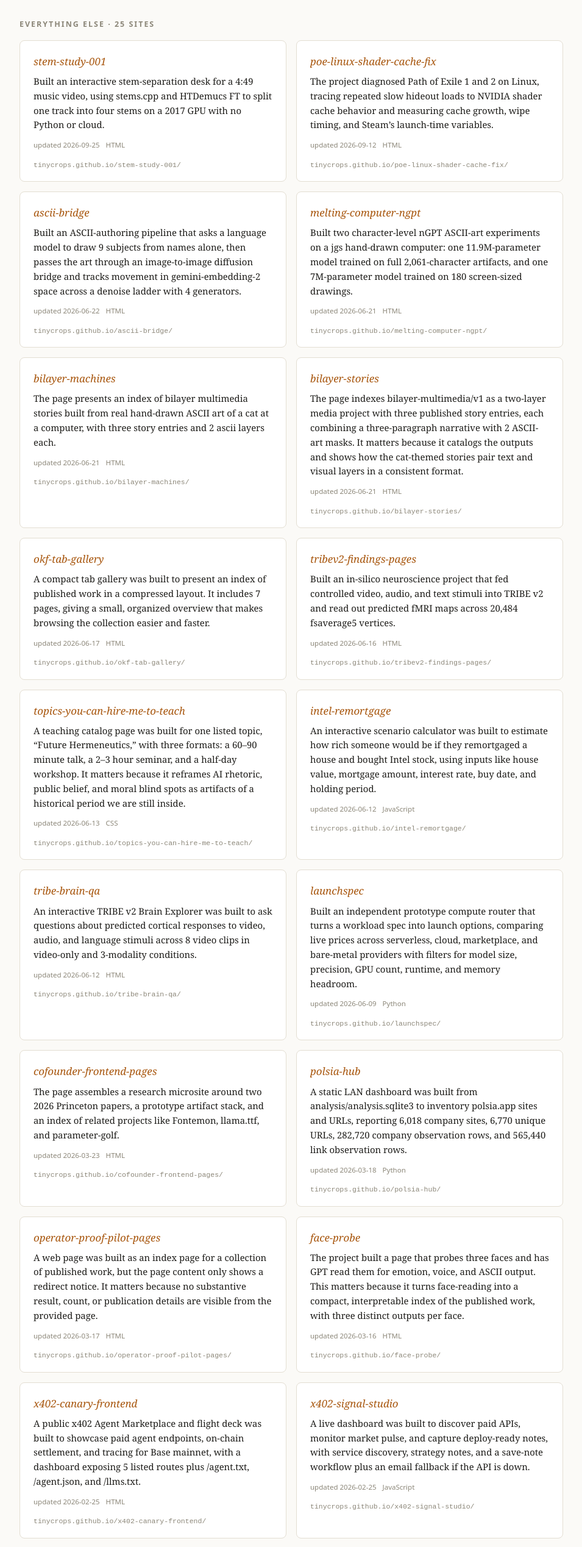
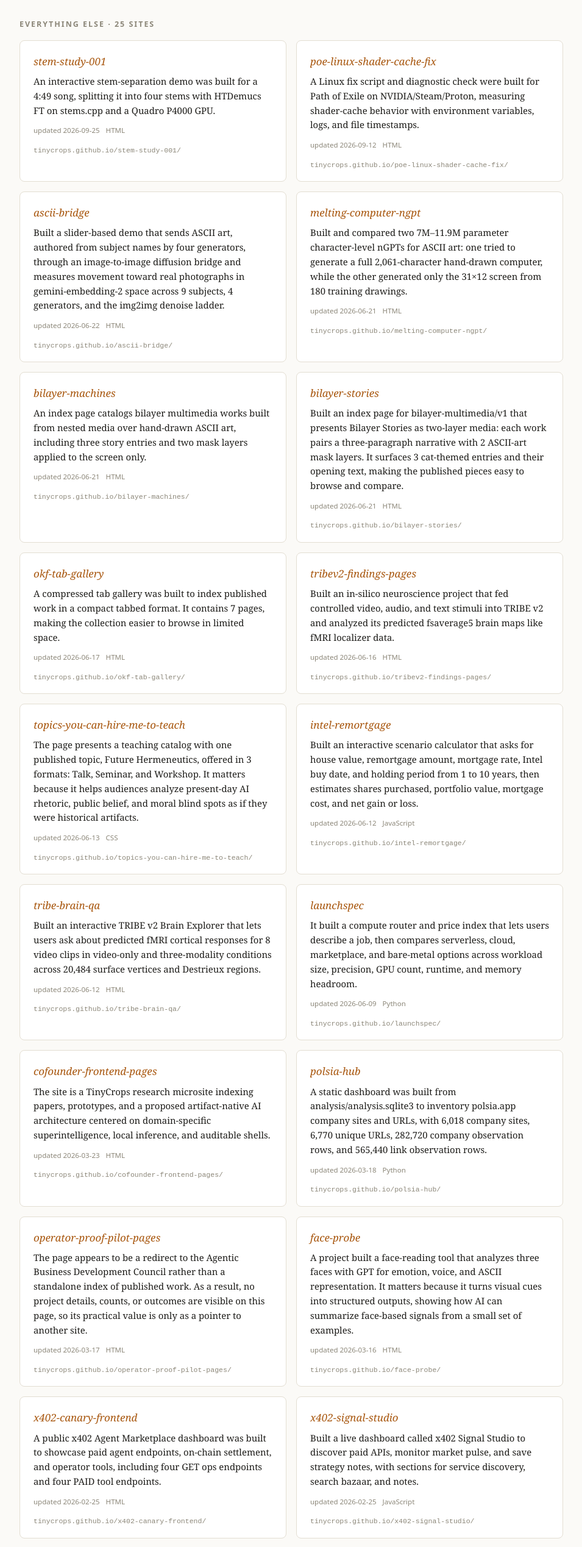
Before and after one commit to tinycrops/tinycrops-index, a plain HTML site: page frontend/index.html in a window 1280 px wide. Shown: the part 2140-4677 px from the top of the page at 61% size, without its empty margins (162-1117 px from the left). Drawn offline with Linux system fonts and the light colour scheme.

Commit message:
chore: regenerate index 2026-11-28

```diff
--- a/frontend/index.html
+++ b/frontend/index.html
@@ -143,155 +143,155 @@
 <div class="grid">
     <article class="card">
       <h3><a href="https://tinycrops.github.io/stem-study-001/" target="_blank" rel="noopener noreferrer">stem-study-001</a></h3>
-      <p>Built an interactive stem-separation desk for a 4:49 music video, using stems.cpp and HTDemucs FT to split one track into four stems on a 2017 GPU with no Python or cloud.</p>
+      <p>An interactive stem-separation demo was built for a 4:49 song, splitting it into four stems with HTDemucs FT on stems.cpp and a Quadro P4000 GPU.</p>
       <div class="meta"><span>updated 2026-09-25</span><span>HTML</span></div>
       <a class="src" href="https://tinycrops.github.io/stem-study-001/" target="_blank" rel="noopener noreferrer">tinycrops.github.io/stem-study-001/</a>
     </article>
     <article class="card">
       <h3><a href="https://tinycrops.github.io/poe-linux-shader-cache-fix/" target="_blank" rel="noopener noreferrer">poe-linux-shader-cache-fix</a></h3>
-      <p>The project diagnosed Path of Exile 1 and 2 on Linux, tracing repeated slow hideout loads to NVIDIA shader cache behavior and measuring cache growth, wipe timing, and Steam’s launch-time variables.</p>
+      <p>A Linux fix script and diagnostic check were built for Path of Exile on NVIDIA/Steam/Proton, measuring shader-cache behavior with environment variables, logs, and file timestamps.</p>
       <div class="meta"><span>updated 2026-09-12</span><span>HTML</span></div>
       <a class="src" href="https://tinycrops.github.io/poe-linux-shader-cache-fix/" target="_blank" rel="noopener noreferrer">tinycrops.github.io/poe-linux-shader-cache-fix/</a>
     </article>
     <article class="card">
       <h3><a href="https://tinycrops.github.io/ascii-bridge/" target="_blank" rel="noopener noreferrer">ascii-bridge</a></h3>
-      <p>Built an ASCII-authoring pipeline that asks a language model to draw 9 subjects from names alone, then passes the art through an image-to-image diffusion bridge and tracks movement in gemini-embedding-2 space across a denoise ladder with 4 generators.</p>
+      <p>Built a slider-based demo that sends ASCII art, authored from subject names by four generators, through an image-to-image diffusion bridge and measures movement toward real photographs in gemini-embedding-2 space across 9 subjects, 4 generators, and the img2img denoise ladder.</p>
       <div class="meta"><span>updated 2026-06-22</span><span>HTML</span></div>
       <a class="src" href="https://tinycrops.github.io/ascii-bridge/" target="_blank" rel="noopener noreferrer">tinycrops.github.io/ascii-bridge/</a>
     </article>
     <article class="card">
       <h3><a href="https://tinycrops.github.io/melting-computer-ngpt/" target="_blank" rel="noopener noreferrer">melting-computer-ngpt</a></h3>
-      <p>Built two character-level nGPT ASCII-art experiments on a jgs hand-drawn computer: one 11.9M-parameter model trained on full 2,061-character artifacts, and one 7M-parameter model trained on 180 screen-sized drawings.</p>
+      <p>Built and compared two 7M–11.9M parameter character-level nGPTs for ASCII art: one tried to generate a full 2,061-character hand-drawn computer, while the other generated only the 31×12 screen from 180 training drawings.</p>
       <div class="meta"><span>updated 2026-06-21</span><span>HTML</span></div>
       <a class="src" href="https://tinycrops.github.io/melting-computer-ngpt/" target="_blank" rel="noopener noreferrer">tinycrops.github.io/melting-computer-ngpt/</a>
     </article>
     <article class="card">
       <h3><a href="https://tinycrops.github.io/bilayer-machines/" target="_blank" rel="noopener noreferrer">bilayer-machines</a></h3>
-      <p>The page presents an index of bilayer multimedia stories built from real hand-drawn ASCII art of a cat at a computer, with three story entries and 2 ascii layers each.</p>
+      <p>An index page catalogs bilayer multimedia works built from nested media over hand-drawn ASCII art, including three story entries and two mask layers applied to the screen only.</p>
       <div class="meta"><span>updated 2026-06-21</span><span>HTML</span></div>
       <a class="src" href="https://tinycrops.github.io/bilayer-machines/" target="_blank" rel="noopener noreferrer">tinycrops.github.io/bilayer-machines/</a>
     </article>
     <article class="card">
       <h3><a href="https://tinycrops.github.io/bilayer-stories/" target="_blank" rel="noopener noreferrer">bilayer-stories</a></h3>
-      <p>The page indexes bilayer-multimedia/v1 as a two-layer media project with three published story entries, each combining a three-paragraph narrative with 2 ASCII-art masks. It matters because it catalogs the outputs and shows how the cat-themed stories pair text and visual layers in a consistent format.</p>
+      <p>Built an index page for bilayer-multimedia/v1 that presents Bilayer Stories as two-layer media: each work pairs a three-paragraph narrative with 2 ASCII-art mask layers. It surfaces 3 cat-themed entries and their opening text, making the published pieces easy to browse and compare.</p>
       <div class="meta"><span>updated 2026-06-21</span><span>HTML</span></div>
       <a class="src" href="https://tinycrops.github.io/bilayer-stories/" target="_blank" rel="noopener noreferrer">tinycrops.github.io/bilayer-stories/</a>
     </article>
     <article class="card">
       <h3><a href="https://tinycrops.github.io/okf-tab-gallery/" target="_blank" rel="noopener noreferrer">okf-tab-gallery</a></h3>
-      <p>A compact tab gallery was built to present an index of published work in a compressed layout. It includes 7 pages, giving a small, organized overview that makes browsing the collection easier and faster.</p>
+      <p>A compressed tab gallery was built to index published work in a compact tabbed format. It contains 7 pages, making the collection easier to browse in limited space.</p>
       <div class="meta"><span>updated 2026-06-17</span><span>HTML</span></div>
       <a class="src" href="https://tinycrops.github.io/okf-tab-gallery/" target="_blank" rel="noopener noreferrer">tinycrops.github.io/okf-tab-gallery/</a>
     </article>
     <article class="card">
       <h3><a href="https://tinycrops.github.io/tribev2-findings-pages/" target="_blank" rel="noopener noreferrer">tribev2-findings-pages</a></h3>
-      <p>Built an in-silico neuroscience project that fed controlled video, audio, and text stimuli into TRIBE v2 and read out predicted fMRI maps across 20,484 fsaverage5 vertices.</p>
+      <p>Built an in-silico neuroscience project that fed controlled video, audio, and text stimuli into TRIBE v2 and analyzed its predicted fsaverage5 brain maps like fMRI localizer data.</p>
       <div class="meta"><span>updated 2026-06-16</span><span>HTML</span></div>
       <a class="src" href="https://tinycrops.github.io/tribev2-findings-pages/" target="_blank" rel="noopener noreferrer">tinycrops.github.io/tribev2-findings-pages/</a>
     </article>
     <article class="card">
       <h3><a href="https://tinycrops.github.io/topics-you-can-hire-me-to-teach/" target="_blank" rel="noopener noreferrer">topics-you-can-hire-me-to-teach</a></h3>
-      <p>A teaching catalog page was built for one listed topic, “Future Hermeneutics,” with three formats: a 60–90 minute talk, a 2–3 hour seminar, and a half-day workshop. It matters because it reframes AI rhetoric, public belief, and moral blind spots as artifacts of a historical period we are still inside.</p>
+      <p>The page presents a teaching catalog with one published topic, Future Hermeneutics, offered in 3 formats: Talk, Seminar, and Workshop. It matters because it helps audiences analyze present-day AI rhetoric, public belief, and moral blind spots as if they were historical artifacts.</p>
       <div class="meta"><span>updated 2026-06-13</span><span>CSS</span></div>
       <a class="src" href="https://tinycrops.github.io/topics-you-can-hire-me-to-teach/" target="_blank" rel="noopener noreferrer">tinycrops.github.io/topics-you-can-hire-me-to-teach/</a>
     </article>
     <article class="card">
       <h3><a href="https://tinycrops.github.io/intel-remortgage/" target="_blank" rel="noopener noreferrer">intel-remortgage</a></h3>
-      <p>An interactive scenario calculator was built to estimate how rich someone would be if they remortgaged a house and bought Intel stock, using inputs like house value, mortgage amount, interest rate, buy date, and holding period.</p>
+      <p>Built an interactive scenario calculator that asks for house value, remortgage amount, mortgage rate, Intel buy date, and holding period from 1 to 10 years, then estimates shares purchased, portfolio value, mortgage cost, and net gain or loss.</p>
       <div class="meta"><span>updated 2026-06-12</span><span>JavaScript</span></div>
       <a class="src" href="https://tinycrops.github.io/intel-remortgage/" target="_blank" rel="noopener noreferrer">tinycrops.github.io/intel-remortgage/</a>
     </article>
     <article class="card">
       <h3><a href="https://tinycrops.github.io/tribe-brain-qa/" target="_blank" rel="noopener noreferrer">tribe-brain-qa</a></h3>
-      <p>An interactive TRIBE v2 Brain Explorer was built to ask questions about predicted cortical responses to video, audio, and language stimuli across 8 video clips in video-only and 3-modality conditions.</p>
+      <p>Built an interactive TRIBE v2 Brain Explorer that lets users ask about predicted fMRI cortical responses for 8 video clips in video-only and three-modality conditions across 20,484 surface vertices and Destrieux regions.</p>
       <div class="meta"><span>updated 2026-06-12</span><span>HTML</span></div>
       <a class="src" href="https://tinycrops.github.io/tribe-brain-qa/" target="_blank" rel="noopener noreferrer">tinycrops.github.io/tribe-brain-qa/</a>
     </article>
     <article class="card">
       <h3><a href="https://tinycrops.github.io/launchspec/" target="_blank" rel="noopener noreferrer">launchspec</a></h3>
-      <p>Built an independent prototype compute router that turns a workload spec into launch options, comparing live prices across serverless, cloud, marketplace, and bare-metal providers with filters for model size, precision, GPU count, runtime, and memory headroom.</p>
+      <p>It built a compute router and price index that lets users describe a job, then compares serverless, cloud, marketplace, and bare-metal options across workload size, precision, GPU count, runtime, and memory headroom.</p>
       <div class="meta"><span>updated 2026-06-09</span><span>Python</span></div>
       <a class="src" href="https://tinycrops.github.io/launchspec/" target="_blank" rel="noopener noreferrer">tinycrops.github.io/launchspec/</a>
     </article>
     <article class="card">
       <h3><a href="https://tinycrops.github.io/cofounder-frontend-pages/" target="_blank" rel="noopener noreferrer">cofounder-frontend-pages</a></h3>
-      <p>The page assembles a research microsite around two 2026 Princeton papers, a prototype artifact stack, and an index of related projects like Fontemon, llama.ttf, and parameter-golf.</p>
+      <p>The site is a TinyCrops research microsite indexing papers, prototypes, and a proposed artifact-native AI architecture centered on domain-specific superintelligence, local inference, and auditable shells.</p>
       <div class="meta"><span>updated 2026-03-23</span><span>HTML</span></div>
       <a class="src" href="https://tinycrops.github.io/cofounder-frontend-pages/" target="_blank" rel="noopener noreferrer">tinycrops.github.io/cofounder-frontend-pages/</a>
     </article>
     <article class="card">
       <h3><a href="https://tinycrops.github.io/polsia-hub/" target="_blank" rel="noopener noreferrer">polsia-hub</a></h3>
-      <p>A static LAN dashboard was built from analysis/analysis.sqlite3 to inventory polsia.app sites and URLs, reporting 6,018 company sites, 6,770 unique URLs, 282,720 company observation rows, and 565,440 link observation rows.</p>
+      <p>A static dashboard was built from analysis/analysis.sqlite3 to inventory polsia.app company sites and URLs, with 6,018 company sites, 6,770 unique URLs, 282,720 company observation rows, and 565,440 link observation rows.</p>
       <div class="meta"><span>updated 2026-03-18</span><span>Python</span></div>
       <a class="src" href="https://tinycrops.github.io/polsia-hub/" target="_blank" rel="noopener noreferrer">tinycrops.github.io/polsia-hub/</a>
     </article>
     <article class="card">
       <h3><a href="https://tinycrops.github.io/operator-proof-pilot-pages/" target="_blank" rel="noopener noreferrer">operator-proof-pilot-pages</a></h3>
-      <p>A web page was built as an index page for a collection of published work, but the page content only shows a redirect notice. It matters because no substantive result, count, or publication details are visible from the provided page.</p>
+      <p>The page appears to be a redirect to the Agentic Business Development Council rather than a standalone index of published work. As a result, no project details, counts, or outcomes are visible on this page, so its practical value is only as a pointer to another site.</p>
       <div class="meta"><span>updated 2026-03-17</span><span>HTML</span></div>
       <a class="src" href="https://tinycrops.github.io/operator-proof-pilot-pages/" target="_blank" rel="noopener noreferrer">tinycrops.github.io/operator-proof-pilot-pages/</a>
     </article>
     <article class="card">
       <h3><a href="https://tinycrops.github.io/face-probe/" target="_blank" rel="noopener noreferrer">face-probe</a></h3>
-      <p>The project built a page that probes three faces and has GPT read them for emotion, voice, and ASCII output. This matters because it turns face-reading into a compact, interpretable index of the published work, with three distinct outputs per face.</p>
+      <p>A project built a face-reading tool that analyzes three faces with GPT for emotion, voice, and ASCII representation. It matters because it turns visual cues into structured outputs, showing how AI can summarize face-based signals from a small set of examples.</p>
       <div class="meta"><span>updated 2026-03-16</span><span>HTML</span></div>
       <a class="src" href="https://tinycrops.github.io/face-probe/" target="_blank" rel="noopener noreferrer">tinycrops.github.io/face-probe/</a>
     </article>
     <article class="card">
       <h3><a href="https://tinycrops.github.io/x402-canary-frontend/" target="_blank" rel="noopener noreferrer">x402-canary-frontend</a></h3>
-      <p>A public x402 Agent Marketplace and flight deck was built to showcase paid agent endpoints, on-chain settlement, and tracing for Base mainnet, with a dashboard exposing 5 listed routes plus /agent.txt, /agent.json, and /llms.txt.</p>
+      <p>A public x402 Agent Marketplace dashboard was built to showcase paid agent endpoints, on-chain settlement, and operator tools, including four GET ops endpoints and four PAID tool endpoints.</p>
       <div class="meta"><span>updated 2026-02-25</span><span>HTML</span></div>
       <a class="src" href="https://tinycrops.github.io/x402-canary-frontend/" target="_blank" rel="noopener noreferrer">tinycrops.github.io/x402-canary-frontend/</a>
     </article>
     <article class="card">
       <h3><a href="https://tinycrops.github.io/x402-signal-studio/" target="_blank" rel="noopener noreferrer">x402-signal-studio</a></h3>
-      <p>A live dashboard was built to discover paid APIs, monitor market pulse, and capture deploy-ready notes, with service discovery, strategy notes, and a save-note workflow plus an email fallback if the API is down.</p>
+      <p>Built a live dashboard called x402 Signal Studio to discover paid APIs, monitor market pulse, and save strategy notes, with sections for service discovery, search bazaar, and notes.</p>
       <div class="meta"><span>updated 2026-02-25</span><span>JavaScript</span></div>
       <a class="src" href="https://tinycrops.github.io/x402-signal-studio/" target="_blank" rel="noopener noreferrer">tinycrops.github.io/x402-signal-studio/</a>
     </article>
     <article class="card">
       <h3><a href="https://tinycrops.github.io/market-studio/" target="_blank" rel="noopener noreferrer">market-studio</a></h3>
-      <p>An index-style web app was built to submit ingestion jobs from single URLs or lists, with controls for page/profile URL, video URL, max videos, max per page, and max total. It also includes a job queue and library view with refresh and uploader filtering, helping manage uploaded content and track jobs in one place.</p>
+      <p>A market-studio web interface was built to submit ingestion jobs from a single URL, page/profile URL, or a list of video URLs, with fields for max videos, max per page, and max total. It also includes a job queue, job log, library view, and uploader filter, making bulk publishing workflows easier to manage.</p>
       <div class="meta"><span>updated 2026-02-19</span><span>Python</span></div>
       <a class="src" href="https://tinycrops.github.io/market-studio/" target="_blank" rel="noopener noreferrer">tinycrops.github.io/market-studio/</a>
     </article>
     <article class="card">
       <h3><a href="https://tinycrops.github.io/pain-to-page/" target="_blank" rel="noopener noreferrer">pain-to-page</a></h3>
-      <p>It’s a beta tool that turns TikTok, X, YouTube Shorts, and Facebook links into a pain-point brief and landing page draft in about 10 minutes. It matters because it uses real community language to help solo agencies and small SaaS teams validate offers faster, with only 20 beta spots and no credit card needed.</p>
+      <p>Built a beta waitlist tool that turns social links from TikTok, X, YouTube Shorts, and Facebook into a pain-point brief and landing page draft in 10 minutes. It targets fast offer testing, promises 20 beta spots and free access during beta, and matters because it uses real customer language to improve conversion.</p>
       <div class="meta"><span>updated 2026-02-19</span><span>HTML</span></div>
       <a class="src" href="https://tinycrops.github.io/pain-to-page/" target="_blank" rel="noopener noreferrer">tinycrops.github.io/pain-to-page/</a>
     </article>
     <article class="card">
       <h3><a href="https://tinycrops.github.io/pain-to-page-frontend/" target="_blank" rel="noopener noreferrer">pain-to-page-frontend</a></h3>
-      <p>A beta waitlist page was built for a tool that turns 5 to 20 social links into a pain-point brief and landing page draft in under 10 minutes. It promises faster offer testing and TikTok-first validation by using real customer language instead of assumptions, with 20 beta spots available.</p>
+      <p>Built a beta waitlist site for a tool that turns 5 to 20 social links into a pain-point brief and landing page draft in under 10 minutes. It offers 20 beta spots and matters because it helps solo agencies, consultants, and small SaaS teams test offers and messaging using real customer language instead of guesses.</p>
       <div class="meta"><span>updated 2026-02-18</span><span>HTML</span></div>
       <a class="src" href="https://tinycrops.github.io/pain-to-page-frontend/" target="_blank" rel="noopener noreferrer">tinycrops.github.io/pain-to-page-frontend/</a>
     </article>
     <article class="card">
       <h3><a href="https://tinycrops.github.io/poe-memory-market-onboarding-site/" target="_blank" rel="noopener noreferrer">poe-memory-market-onboarding-site</a></h3>
-      <p>It built a Path of Exile onboarding flow for build intelligence with a 2-step character-first process: submit account and realm, then choose a character from a newest-first list and run a preview.</p>
+      <p>A Path of Exile onboarding site was built to run character-first build intelligence using a 2-step flow: submit account and realm, then choose the newest character from a list.</p>
       <div class="meta"><span>updated 2026-02-18</span><span>CSS</span></div>
       <a class="src" href="https://tinycrops.github.io/poe-memory-market-onboarding-site/" target="_blank" rel="noopener noreferrer">tinycrops.github.io/poe-memory-market-onboarding-site/</a>
     </article>
     <article class="card">
       <h3><a href="https://tinycrops.github.io/agibox/" target="_blank" rel="noopener noreferrer">agibox</a></h3>
-      <p>The page compares high-performance workstation builds using Intel Xeon 8558 or 8468H CPUs, NVIDIA RTX 6000 Ada or RTX A6000 Ada GPUs, and 256 GB ECC RAM, with sample totals from $15,281 to $65,714.</p>
+      <p>The page compares workstation parts and three sample builds using Xeon CPUs, RTX 6000-class GPUs, 256 GB ECC RAM, and 20 TB storage, with total costs from $15,281 to $65,714.</p>
       <div class="meta"><span>updated 2025-06-26</span><span>HTML</span></div>
       <a class="src" href="https://tinycrops.github.io/agibox/" target="_blank" rel="noopener noreferrer">tinycrops.github.io/agibox/</a>
     </article>
     <article class="card">
       <h3><a href="https://tinycrops.github.io/blog/" target="_blank" rel="noopener noreferrer">blog</a></h3>
-      <p>The page is a simple blog index for Matthew’s Blog built with MkDocs, showing navigation, search, and a project layout section. It matters because it organizes published writing and site documentation in a searchable format, though the page itself gives no quantitative results beyond basic interface cues.</p>
+      <p>An index-style blog page was built to present Matthew’s published writing, with MkDocs navigation, search, and page controls visible. It matters because it organizes one author’s work into a browsable site and shows the documentation system was generated successfully with the default project layout.</p>
       <div class="meta"><span>updated 2024-01-14</span><span>JavaScript</span></div>
       <a class="src" href="https://tinycrops.github.io/blog/" target="_blank" rel="noopener noreferrer">tinycrops.github.io/blog/</a>
     </article>
     <article class="card">
       <h3><a href="https://tinycrops.github.io/MeDott29.github.io/" target="_blank" rel="noopener noreferrer">MeDott29.github.io</a></h3>
-      <p>The page appears to be a very minimal index site for MeDott29’s published work, built as a GitHub Pages repository. It matters mainly as a central entry point for that author’s outputs, but the provided page text contains no specific titles, counts, or results.</p>
+      <p>A simple website was built as an index of someone’s published work. It contains only the site title, MeDott29.github.io, so the page currently serves as a minimal placeholder rather than a substantive portfolio or publication list.</p>
       <div class="meta"><span>updated 2024-01-14</span></div>
       <a class="src" href="https://tinycrops.github.io/MeDott29.github.io/" target="_blank" rel="noopener noreferrer">tinycrops.github.io/MeDott29.github.io/</a>
     </article></div>
-<footer>Auto-summarized 27 November 2026 by gpt-5.4-mini from live page content.
+<footer>Auto-summarized 28 November 2026 by gpt-5.4-mini from live page content.
 Selected work and positioning are hand-written in <code>curated.json</code>;
 everything else is generated. Index refreshes nightly and on publish.</footer>
 </div>
```
